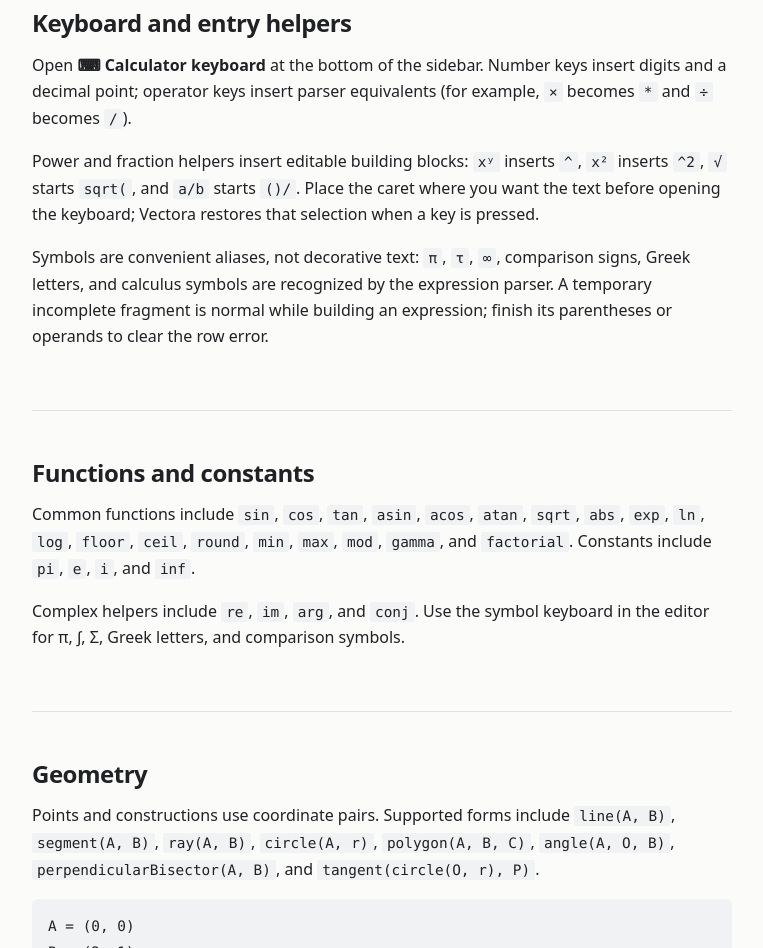
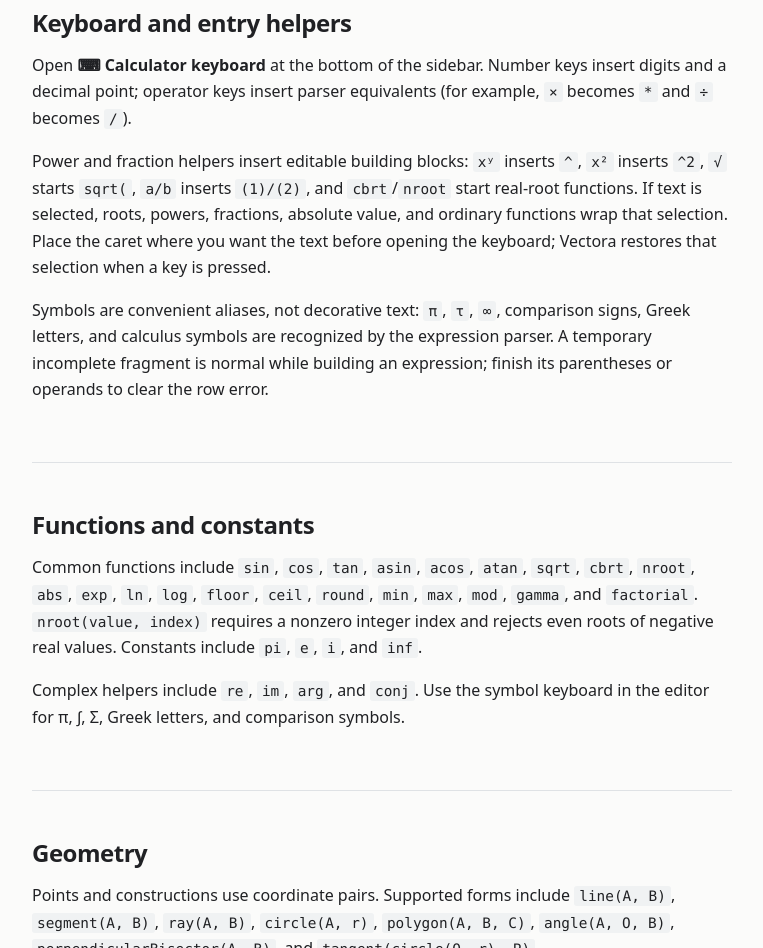
Before and after one commit to imattas/vectora, a website: page src/ui/help/index.html in a window 1280 px wide. Shown: the part 2227-3175 px from the top of the page, without its empty margins (304-1067 px from the left). Drawn offline with Linux system fonts and the light colour scheme.

Commit message:
docs: sync keyboard and root syntax

```diff
--- a/src/ui/help/index.html
+++ b/src/ui/help/index.html
@@ -6,8 +6,8 @@
 <section class="help-section" id="features"><h2>What Vectora can do</h2><p>Use the same editor for ordinary functions, implicit curves, inequalities, scalar fields, complex visualizations, probability, sequences, geometry, and 3D parametric scenes. The renderer uses WebGL2 where appropriate and a canvas overlay for labels, measurements, and draggable points.</p><ul><li><strong>Fast exploration:</strong> every non-empty row updates the graph as you type, while sliders and view controls let you inspect a result interactively.</li><li><strong>Geometry-aware:</strong> named points, lines, segments, rays, circles, polygons, squares, angles, intersections, projections, and measurements have dedicated visual overlays.</li><li><strong>Shareable work:</strong> copy the URL to preserve the current expressions; export the visible graph as SVG for documents or presentations.</li><li><strong>Keyboard-friendly:</strong> use the docked calculator keyboard for digits, operators, powers, roots, fractions, Greek letters, calculus symbols, and geometry notation.</li><li><strong>Installable:</strong> on supported mobile browsers, add Vectora to the home screen for a standalone app-like workspace.</li></ul></section>
 <section class="help-section" id="basics"><h2>Basics</h2><p>Type one expression per line. Vectora updates as you type and keeps the current graph in the URL.</p><pre><code>y = sin(x)<br>x^2 + y^2 = 4<br>9x30/64</code></pre><p>Numbers, constants, and implicit multiplication are supported. The last line evaluates to <strong>4.21875</strong>; <code>x</code> between two numbers is accepted as a multiplication mark.</p></section>
 <section class="help-section" id="formatting"><h2>Formatting and operators</h2><p>Use <code>+</code>, <code>-</code>, <code>*</code>, <code>/</code>, <code>^</code>, parentheses, and absolute-value bars.</p><pre><code>|x - 2| &lt; 1<br>2(x + 1)<br>0 &lt;= y &lt;= 2<br>f(x) = x^2</code></pre><p>Use <code>#</code> for a note heading. Rows such as <code>a = 2</code> become reusable constants, and names can be dragged when they are numeric sliders.</p></section>
-<section class="help-section" id="keyboard"><h2>Keyboard and entry helpers</h2><p>Open <strong>⌨ Calculator keyboard</strong> at the bottom of the sidebar. Number keys insert digits and a decimal point; operator keys insert parser equivalents (for example, <code>×</code> becomes <code>*</code> and <code>÷</code> becomes <code>/</code>).</p><p>Power and fraction helpers insert editable building blocks: <code>xʸ</code> inserts <code>^</code>, <code>x²</code> inserts <code>^2</code>, <code>√</code> starts <code>sqrt(</code>, and <code>a/b</code> starts <code>()/</code>. Place the caret where you want the text before opening the keyboard; Vectora restores that selection when a key is pressed.</p><p>Symbols are convenient aliases, not decorative text: <code>π</code>, <code>τ</code>, <code>∞</code>, comparison signs, Greek letters, and calculus symbols are recognized by the expression parser. A temporary incomplete fragment is normal while building an expression; finish its parentheses or operands to clear the row error.</p></section>
-<section class="help-section" id="functions"><h2>Functions and constants</h2><p>Common functions include <code>sin</code>, <code>cos</code>, <code>tan</code>, <code>asin</code>, <code>acos</code>, <code>atan</code>, <code>sqrt</code>, <code>abs</code>, <code>exp</code>, <code>ln</code>, <code>log</code>, <code>floor</code>, <code>ceil</code>, <code>round</code>, <code>min</code>, <code>max</code>, <code>mod</code>, <code>gamma</code>, and <code>factorial</code>. Constants include <code>pi</code>, <code>e</code>, <code>i</code>, and <code>inf</code>.</p><p>Complex helpers include <code>re</code>, <code>im</code>, <code>arg</code>, and <code>conj</code>. Use the symbol keyboard in the editor for π, ∫, Σ, Greek letters, and comparison symbols.</p></section>
+<section class="help-section" id="keyboard"><h2>Keyboard and entry helpers</h2><p>Open <strong>⌨ Calculator keyboard</strong> at the bottom of the sidebar. Number keys insert digits and a decimal point; operator keys insert parser equivalents (for example, <code>×</code> becomes <code>*</code> and <code>÷</code> becomes <code>/</code>).</p><p>Power and fraction helpers insert editable building blocks: <code>xʸ</code> inserts <code>^</code>, <code>x²</code> inserts <code>^2</code>, <code>√</code> starts <code>sqrt(</code>, <code>a/b</code> inserts <code>(1)/(2)</code>, and <code>cbrt</code>/<code>nroot</code> start real-root functions. If text is selected, roots, powers, fractions, absolute value, and ordinary functions wrap that selection. Place the caret where you want the text before opening the keyboard; Vectora restores that selection when a key is pressed.</p><p>Symbols are convenient aliases, not decorative text: <code>π</code>, <code>τ</code>, <code>∞</code>, comparison signs, Greek letters, and calculus symbols are recognized by the expression parser. A temporary incomplete fragment is normal while building an expression; finish its parentheses or operands to clear the row error.</p></section>
+<section class="help-section" id="functions"><h2>Functions and constants</h2><p>Common functions include <code>sin</code>, <code>cos</code>, <code>tan</code>, <code>asin</code>, <code>acos</code>, <code>atan</code>, <code>sqrt</code>, <code>cbrt</code>, <code>nroot</code>, <code>abs</code>, <code>exp</code>, <code>ln</code>, <code>log</code>, <code>floor</code>, <code>ceil</code>, <code>round</code>, <code>min</code>, <code>max</code>, <code>mod</code>, <code>gamma</code>, and <code>factorial</code>. <code>nroot(value, index)</code> requires a nonzero integer index and rejects even roots of negative real values. Constants include <code>pi</code>, <code>e</code>, <code>i</code>, and <code>inf</code>.</p><p>Complex helpers include <code>re</code>, <code>im</code>, <code>arg</code>, and <code>conj</code>. Use the symbol keyboard in the editor for π, ∫, Σ, Greek letters, and comparison symbols.</p></section>
 <section class="help-section" id="geometry"><h2>Geometry</h2><p>Points and constructions use coordinate pairs. Supported forms include <code>line(A, B)</code>, <code>segment(A, B)</code>, <code>ray(A, B)</code>, <code>circle(A, r)</code>, <code>polygon(A, B, C)</code>, <code>angle(A, O, B)</code>, <code>perpendicularBisector(A, B)</code>, and <code>tangent(circle(O, r), P)</code>.</p><pre><code>A = (0, 0)<br>B = (2, 1)<br>segment(A, B)<br>circle(A, 2)<br>perpendicularBisector(A, B)<br>tangent(circle(A, 2), (2, 0))</code></pre><p>Point rows with numeric coordinates can be dragged directly on the graph. Measurement readouts include distance, perimeter, area, and angle units. Intersections automatically receive an angle arch when two line-like objects cross.</p></section>
 <section class="help-section" id="advanced"><h2>Sequences, calculus, probability, and 3D</h2><p>Use <code>sum(n=1..10, n^2)</code>, <code>prod(n=1..5, n)</code>, and the definite integral <code>int[0..1] x^2 dx</code>. Define distributions with rows such as <code>X ~ Normal(0, 1)</code>, then use probability and expectation expressions. Vectors like <code>(cos(u), sin(u), u)</code> create 3D parametric curves; <code>z = f(x,y)</code> creates a surface.</p><p>Complex plots include domain coloring and conformal maps. Iterated expressions can render fractal views. These advanced forms are evaluated locally in the browser. If a form is not recognized, simplify it to a supported function or check the exact spelling in the Functions section.</p></section>
 <section class="help-section" id="controls"><h2>Controls, sharing, and troubleshooting</h2><ul><li>Drag to pan; wheel or pinch to zoom; use the home button to reset.</li><li>Right-drag or two-finger drag orbits 3D scenes.</li><li>Use row options to hide, duplicate, remove, or solve a simple scalar equation.</li><li>Hover near axis intercepts, roots, curve intersections, or data points to reveal a coordinate marker and tooltip.</li><li>Use <strong>⚙ Graph settings</strong> to toggle the grid, axis labels, and point markers. Settings are saved locally on this device.</li><li><strong>Save</strong> and <strong>Open</strong> manage named local workspaces; <strong>Backup</strong> can export or import a JSON backup.</li><li>Copy the address to share the exact expressions and state.</li><li>WebGL2 is required. If rendering pauses, reload after restoring the browser’s graphics context or try a current browser.</li><li>Use <kbd>Enter</kbd> for a new row, <kbd>Ctrl/Cmd+Z</kbd> to undo, and <kbd>Ctrl/Cmd+Shift+Z</kbd> to redo.</li><li>To troubleshoot a blank graph, check the row error, close unfinished parentheses, confirm variables are defined, and try a simple test such as <code>y = sin(x)</code>. A red row message means parsing or evaluation stopped for that row; it does not prevent other rows from rendering.</li></ul></section>
```
